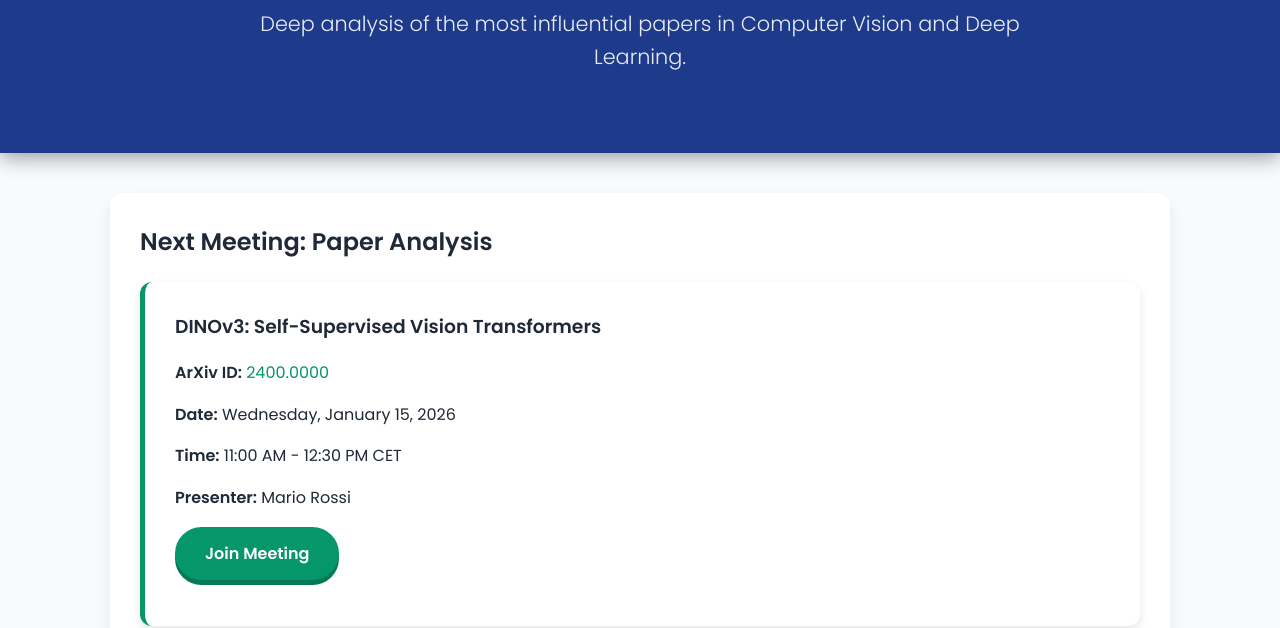
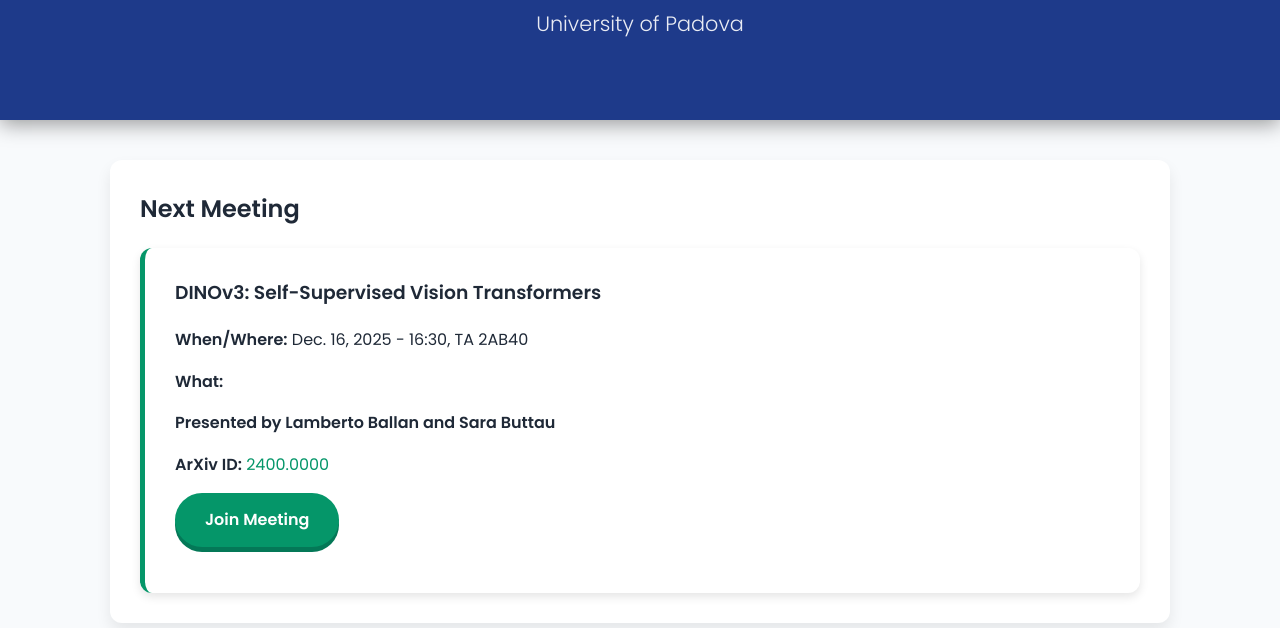
Before and after one commit to MarcoFiorucci/reading_group, a plain HTML site: page index.html in a window 1280 px wide. Shown: the part 180-808 px from the top of the page. Drawn offline with Linux system fonts and the light colour scheme.

Commit message:
Update index.html

```diff
--- a/index.html
+++ b/index.html
@@ -20,19 +20,19 @@
 
     <div class="hero-section">
         <h1>🔬 Visual Computing and Learning Reading Group</h1>
-        <p class="intro">Deep analysis of the most influential papers in Computer Vision and Deep Learning.</p>
+        <p class="intro">University of Padova</p>
     </div>
 
     <main>
         <section class="next-meeting">
-            <h2>Next Meeting: Paper Analysis</h2>
+            <h2>Next Meeting</h2>
             <div class="card">
                 <h3>DINOv3: Self-Supervised Vision Transformers</h3>
 
+                <p><strong>When/Where:</strong> Dec. 16, 2025 - 16:30, TA 2AB40 </p>
+                <p><strong>What:</strong> </p>
+                <p><strong>Presented by Lamberto Ballan and Sara Buttau</strong> </p>
                 <p><strong>ArXiv ID:</strong> <a href="https://arxiv.org/abs/2400.0000" target="_blank">2400.0000</a></p>
-                <p><strong>Date:</strong> Wednesday, January 15, 2026</p>
-                <p><strong>Time:</strong> 11:00 AM - 12:30 PM CET</p>
-                <p><strong>Presenter:</strong> Mario Rossi</p>
 
                 <p class="link-meeting"><a href="#" target="_blank">Join Meeting</a></p>
             </div>
```
